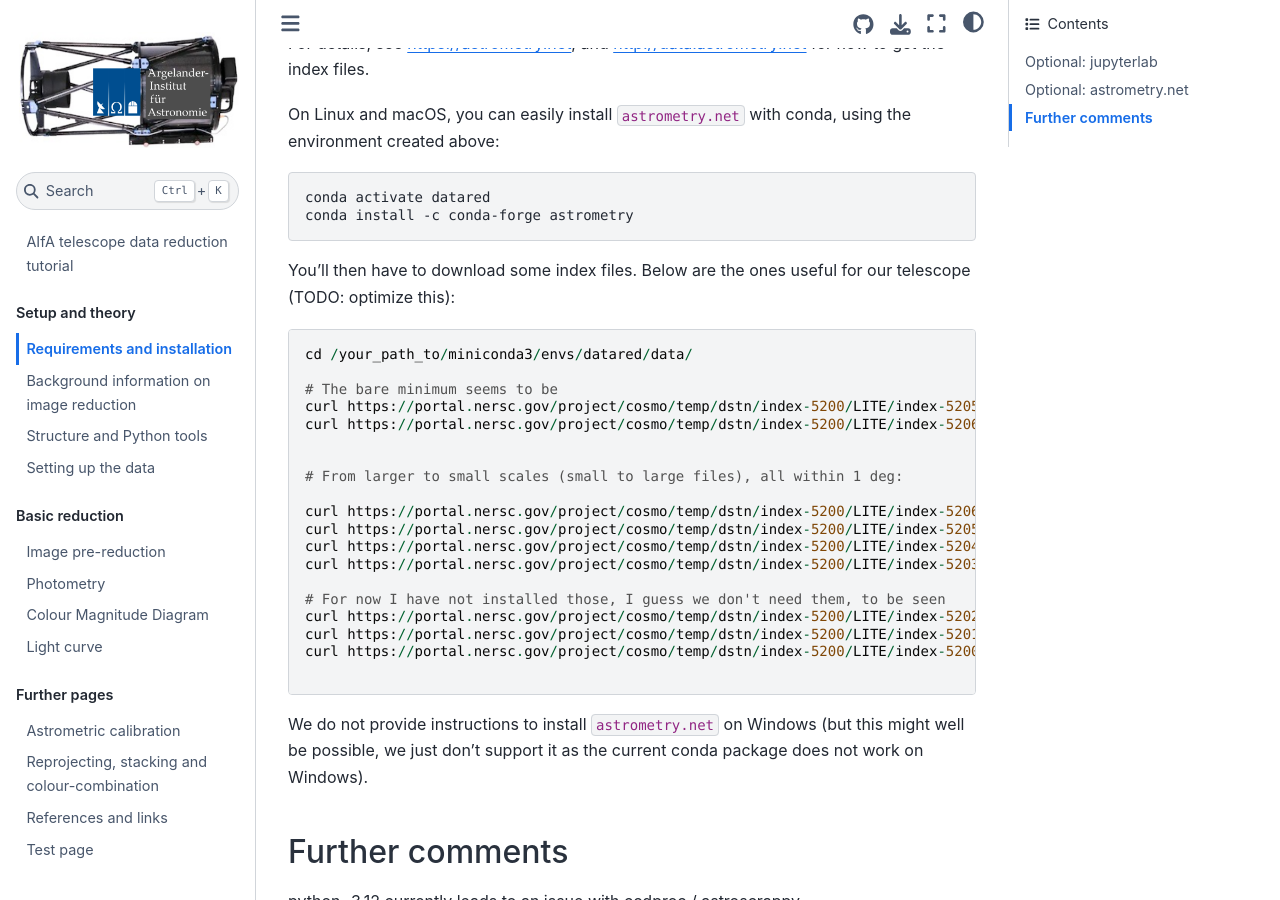
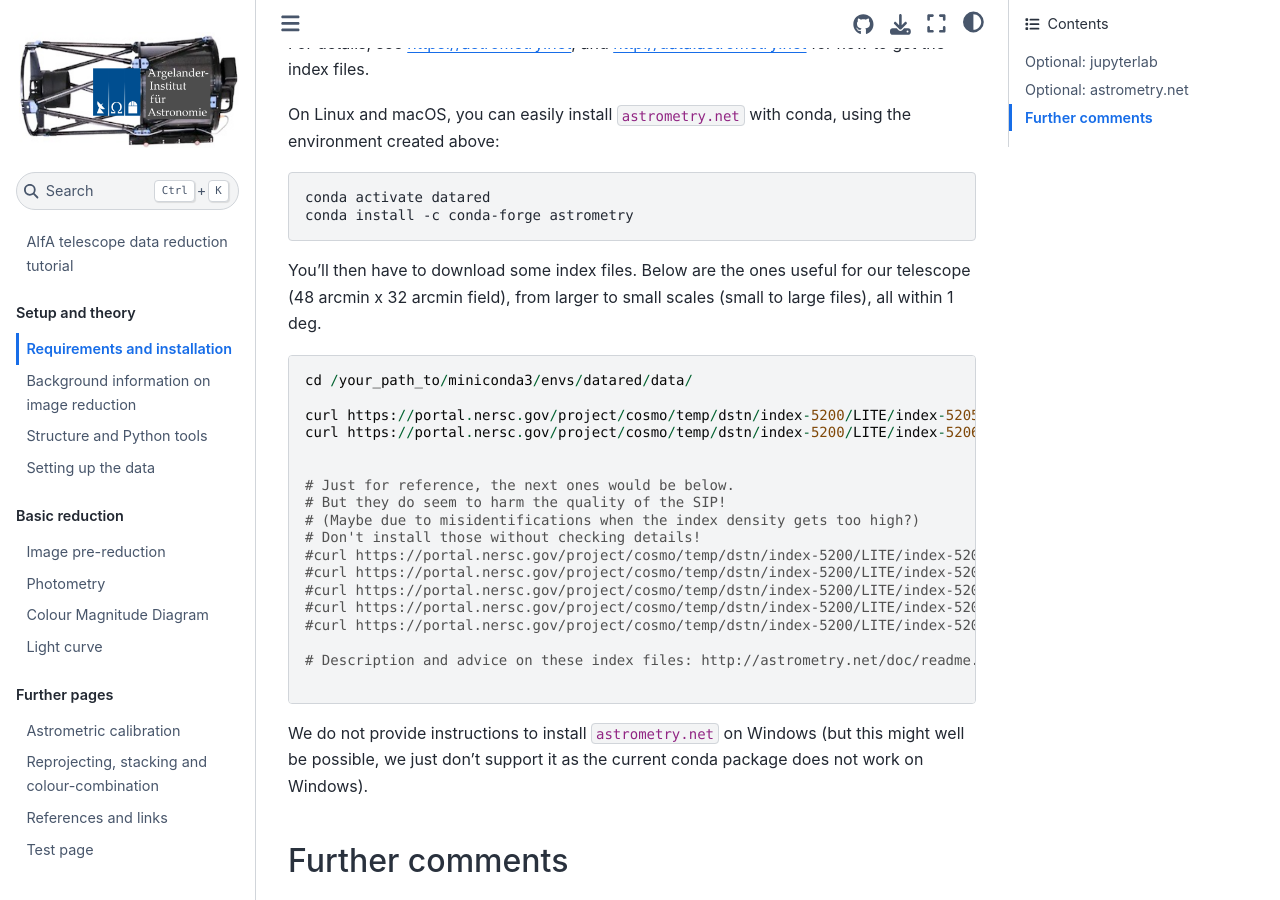
Before and after one commit to aifatelescope/datared, a Jupyter Book: the page built from book/installation.md, in a window 1280 px wide and 900 px high, scrolled down 1371 px. Built offline with Jupyter Book 1.0.4 settings and Sphinx 7.4.7 and the Sphinx Book theme 1.1.4, drawn with Linux system fonts in a browser that asks for light colours.

Commit message:
Fixes in astrometry

````diff
--- a/book/installation.md
+++ b/book/installation.md
@@ -53,27 +53,27 @@ conda activate datared
 conda install -c conda-forge astrometry
 ```
 
-You'll then have to download some index files. Below are the ones useful for our telescope (TODO: optimize this):
+You'll then have to download some index files.
+Below are the ones useful for our telescope (48 arcmin x 32 arcmin field), from larger to small scales (small to large files), all within 1 deg.
 
 ```
 cd /your_path_to/miniconda3/envs/datared/data/
 
-# The bare minimum seems to be
 curl https://portal.nersc.gov/project/cosmo/temp/dstn/index-5200/LITE/index-5205-[00-47].fits --remote-name
 curl https://portal.nersc.gov/project/cosmo/temp/dstn/index-5200/LITE/index-5206-[00-47].fits --remote-name
 
 
-# From larger to small scales (small to large files), all within 1 deg:
+# Just for reference, the next ones would be below.
+# But they do seem to harm the quality of the SIP!
+# (Maybe due to misidentifications when the index density gets too high?)
+# Don't install those without checking details!
+#curl https://portal.nersc.gov/project/cosmo/temp/dstn/index-5200/LITE/index-5204-[00-47].fits --remote-name
+#curl https://portal.nersc.gov/project/cosmo/temp/dstn/index-5200/LITE/index-5203-[00-47].fits --remote-name
+#curl https://portal.nersc.gov/project/cosmo/temp/dstn/index-5200/LITE/index-5202-[00-47].fits --remote-name
+#curl https://portal.nersc.gov/project/cosmo/temp/dstn/index-5200/LITE/index-5201-[00-47].fits --remote-name
+#curl https://portal.nersc.gov/project/cosmo/temp/dstn/index-5200/LITE/index-5200-[00-47].fits --remote-name
 
-curl https://portal.nersc.gov/project/cosmo/temp/dstn/index-5200/LITE/index-5206-[00-47].fits --remote-name
-curl https://portal.nersc.gov/project/cosmo/temp/dstn/index-5200/LITE/index-5205-[00-47].fits --remote-name
-curl https://portal.nersc.gov/project/cosmo/temp/dstn/index-5200/LITE/index-5204-[00-47].fits --remote-name
-curl https://portal.nersc.gov/project/cosmo/temp/dstn/index-5200/LITE/index-5203-[00-47].fits --remote-name
-
-# For now I have not installed those, I guess we don't need them, to be seen
-curl https://portal.nersc.gov/project/cosmo/temp/dstn/index-5200/LITE/index-5202-[00-47].fits --remote-name
-curl https://portal.nersc.gov/project/cosmo/temp/dstn/index-5200/LITE/index-5201-[00-47].fits --remote-name
-curl https://portal.nersc.gov/project/cosmo/temp/dstn/index-5200/LITE/index-5200-[00-47].fits --remote-name
+# Description and advice on these index files: http://astrometry.net/doc/readme.html
 
 ```
 
````
Also changed, not shown: book/overview-pythontools.md (+1 -1 lines), book/astrometry.ipynb, book/photometry.ipynb.
